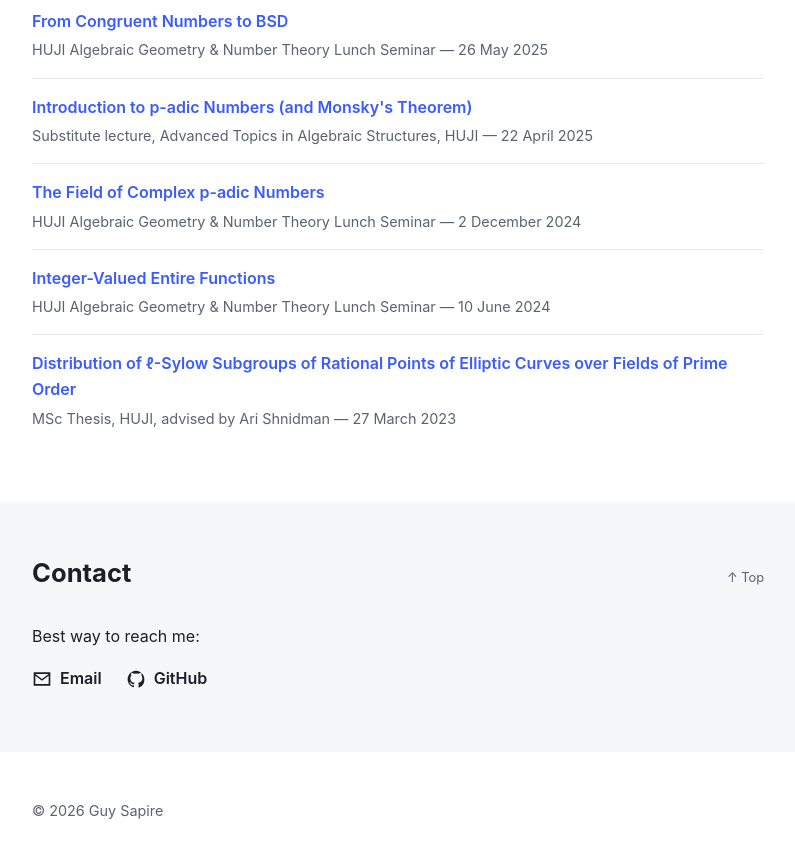
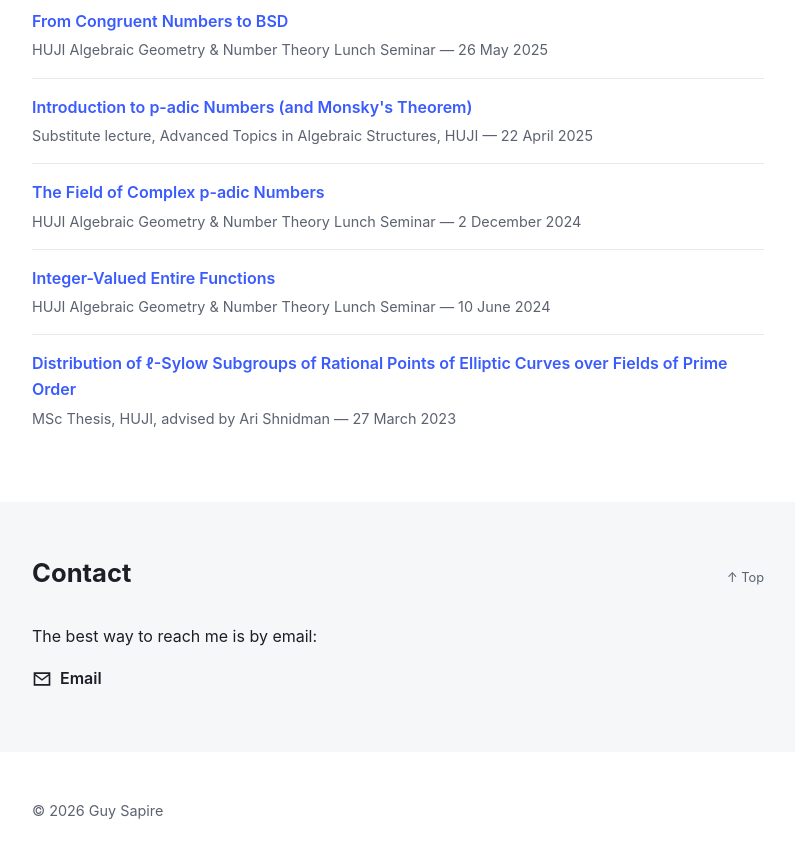
Before and after one commit to GuySa/GuySa.github.io, a Jekyll site: the page built from index.html, in a window 1280 px wide and 900 px high, scrolled down 2087 px. Shown: the top 858 px of the window, without its empty margins (242-1037 px from the left). Built offline with Jekyll 4.4.1, drawn with Linux system fonts in a browser that asks for light colours.

Commit message:
Simplify Contact section to email only
Drop the GitHub link and state directly that email is the best way
to reach out.

Co-Authored-By: Claude Sonnet 5 <noreply@anthropic.com>

```diff
--- a/index.html
+++ b/index.html
@@ -151,18 +151,12 @@
           <h2>Contact</h2>
           <a href="#top" class="to-top" aria-label="Back to top">&uarr; Top</a>
         </div>
-        <p>Best way to reach me:</p>
+        <p>The best way to reach me is by email:</p>
         <ul class="links">
           <li>
             <a href="mailto:guy.sapire@mail.huji.ac.il" aria-label="Email">
               <svg viewBox="0 0 24 24" width="20" height="20" aria-hidden="true"><path fill="currentColor" d="M2 4h20v16H2V4zm2 2v.01L12 12l8-5.99V6H4zm16 2.24-8 5.99-8-5.99V18h16V8.24z"/></svg>
               Email
-            </a>
-          </li>
-          <li>
-            <a href="https://github.com/GuySa" target="_blank" rel="noopener" aria-label="GitHub">
-              <svg viewBox="0 0 24 24" width="20" height="20" aria-hidden="true"><path fill="currentColor" d="M12 2C6.48 2 2 6.58 2 12.25c0 4.53 2.87 8.37 6.84 9.73.5.1.68-.22.68-.49 0-.24-.01-1.04-.01-1.88-2.78.51-3.5-.7-3.72-1.34-.13-.33-.68-1.34-1.16-1.62-.4-.22-.97-.75-.01-.77.9-.02 1.55.85 1.76 1.2 1.03 1.75 2.68 1.26 3.34.96.1-.75.4-1.26.72-1.55-2.55-.29-5.23-1.29-5.23-5.72 0-1.26.44-2.3 1.16-3.11-.12-.29-.5-1.48.11-3.08 0 0 .95-.31 3.11 1.18a10.6 10.6 0 0 1 5.66 0c2.16-1.49 3.11-1.18 3.11-1.18.61 1.6.23 2.79.11 3.08.72.81 1.16 1.84 1.16 3.11 0 4.44-2.69 5.42-5.25 5.71.41.36.77 1.07.77 2.16 0 1.56-.01 2.82-.01 3.2 0 .27.18.6.69.49A10.26 10.26 0 0 0 22 12.25C22 6.58 17.52 2 12 2z"/></svg>
-              GitHub
             </a>
           </li>
         </ul>
```
